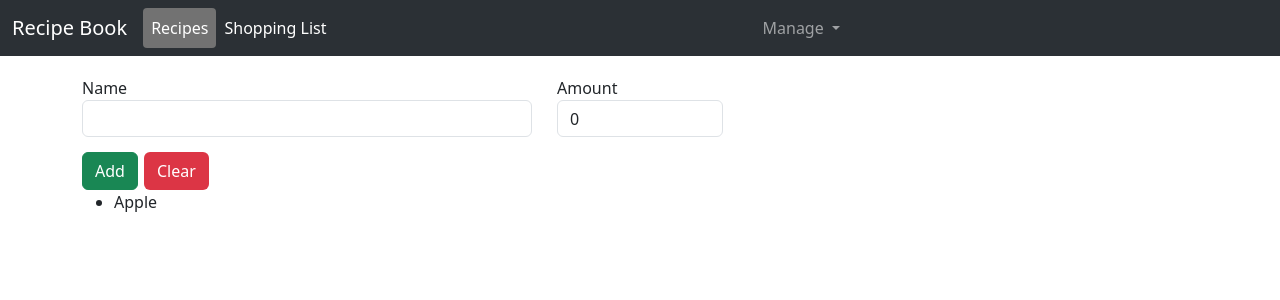
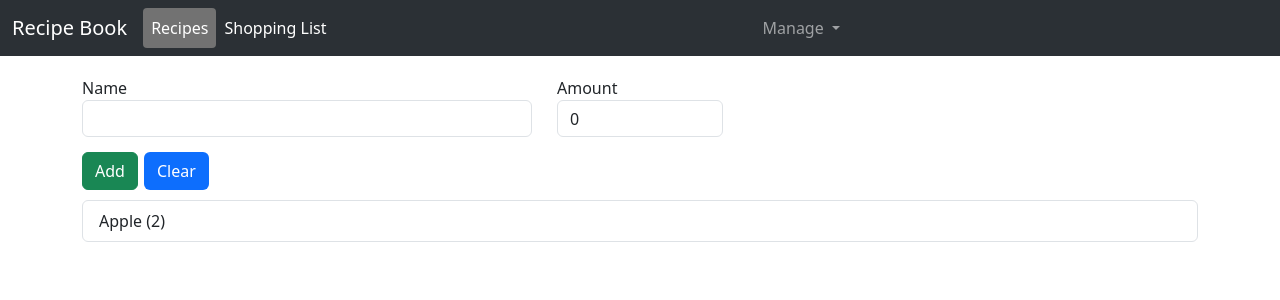
Before and after one commit to ZtubaAcat/RecipeBook, an Angular app: page /shopping-list in a window 1280 px wide. Shown: the top 300 px of the page. Built offline with nearby package versions, Linux system fonts and the light colour scheme.

Commit message:
New Week

```diff
--- a/src/app/components/shopping-list/shopping-edit/shopping-edit.component.html
+++ b/src/app/components/shopping-list/shopping-edit/shopping-edit.component.html
@@ -49,7 +49,7 @@
             <button
               *ngIf="isVisible"
               type="button"
-              class="btn bg-primary"
+              class="btn bg-danger"
               style="color: white"
               (click)="deleteItem(item.id)"
             >
@@ -57,7 +57,7 @@
             </button>
             <button
               type="button"
-              class="btn bg-danger"
+              class="btn bg-primary"
               style="color: white; margin-left: 3px"
               (click)="clearInput()"
             >
--- a/src/app/components/shopping-list/shopping-list.component.html
+++ b/src/app/components/shopping-list/shopping-list.component.html
@@ -1,4 +1,10 @@
 <app-shopping-edit (newItemEvent)="addItem($event)"></app-shopping-edit>
-<ul *ngFor="let ingredient of ingredients">
-  <li>{{ ingredient.name }}</li>
-</ul>
+<div class="col-xs-10 list-group" style="margin-top: 10px">
+  <li
+    class="list-group-item"
+    style="cursor: pointer"
+    *ngFor="let ingredient of ingredients"
+  >
+    {{ ingredient.name }} ({{ ingredient.amount }})
+  </li>
+</div>
```
